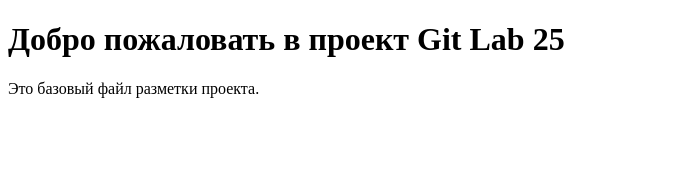
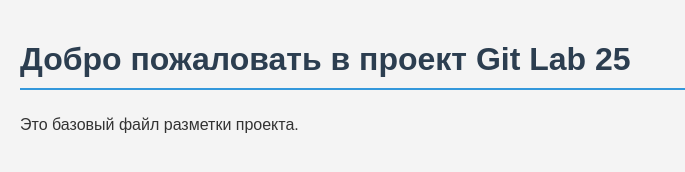
Before and after one commit to Misty3328/git-lab25, a plain HTML site: page index.html in a window 1280 px wide. Shown: the whole page, without its empty margins (0-685 px from the left). Drawn offline with Linux system fonts and the light colour scheme.

Commit message:
Создан style.css и связян с html

```diff
--- a/index.html
+++ b/index.html
@@ -3,6 +3,7 @@
 <head>
     <meta charset="UTF-8">
     <meta name="viewport" content="width=device-width, initial-scale=1.0">
+    <link rel="stylesheet" href="style.css">
     <title>Лабораторная работа №25 - Git</title>
 </head>
 <body>
--- /dev/null
+++ b/style.css
@@ -0,0 +1,17 @@
+body {
+    font-family: Arial, sans-serif;
+    background-color: #f4f4f4;
+    color: #333;
+    margin: 0;
+    padding: 20px;
+}
+
+h1 {
+    color: #2c3e50;
+    border-bottom: 2px solid #3498db;
+    padding-bottom: 10px;
+}
+
+p {
+    line-height: 1.6;
+}
```
